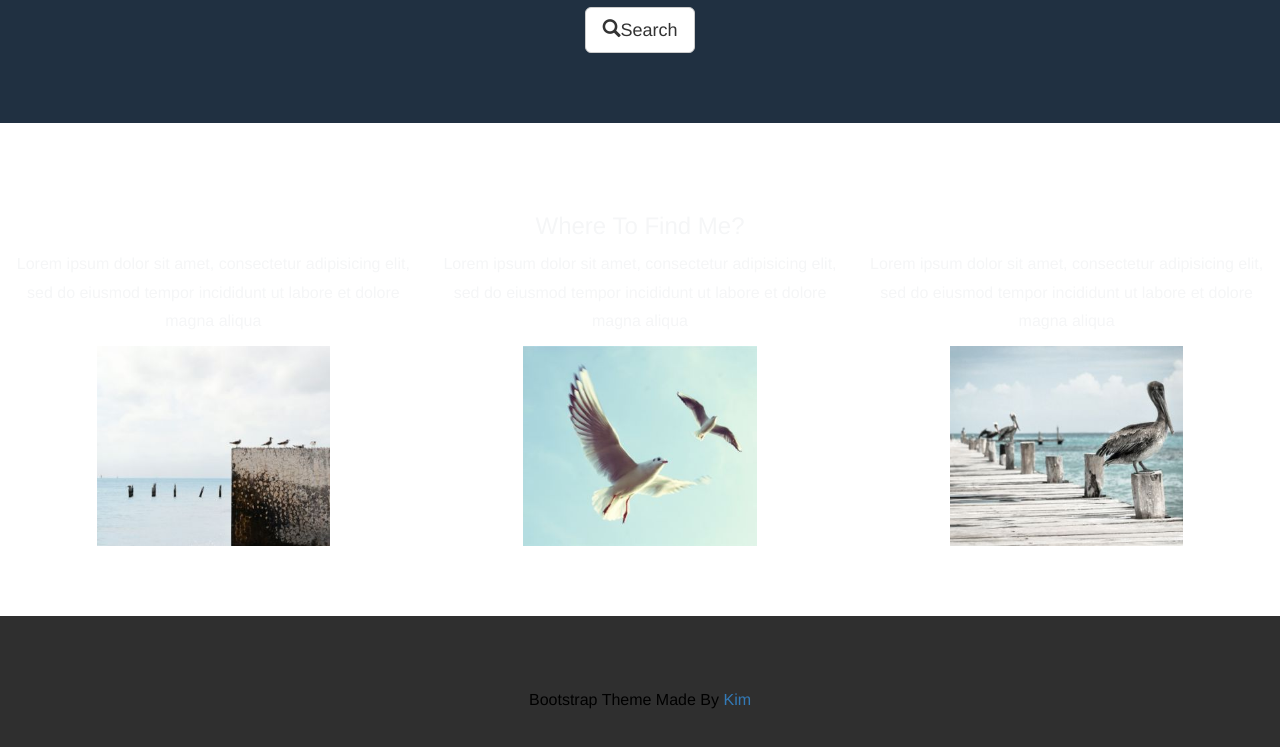
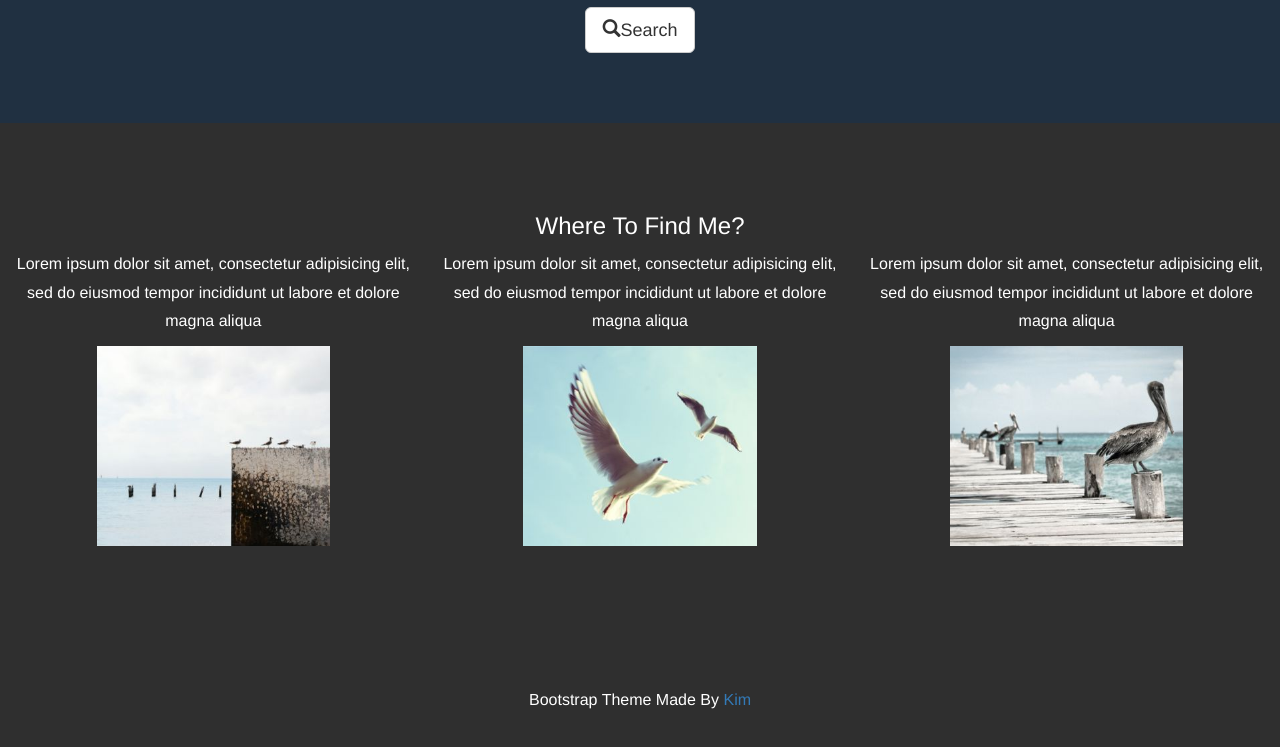
Before and after one commit to mae0901/mae.github.io, a plain HTML site: page index.html in a window 1280 px wide. Shown: the part 952-1699 px from the top of the page. Drawn offline with nearby package versions, Linux system fonts and the light colour scheme; files whose address does not match are found by name.

Commit message:
Update index.html
Signed-off-by: mae0901 <urangoo5713@gmail.com>

```diff
--- a/index.html
+++ b/index.html
@@ -105,13 +105,13 @@
 
     <style>
         .bg-3 {
-            background-color: #ffffff;
-            color: 555555;
+            background-color: #2f2f2f;
+            color: #ffffff;
             text-align: center;
         }
         .bg-4 {
             background-color: #2f2f2f;
-            color: #000000;
+            color: #ffffff;
         }
         .container-fluid {
   padding-top: 70px;
```
